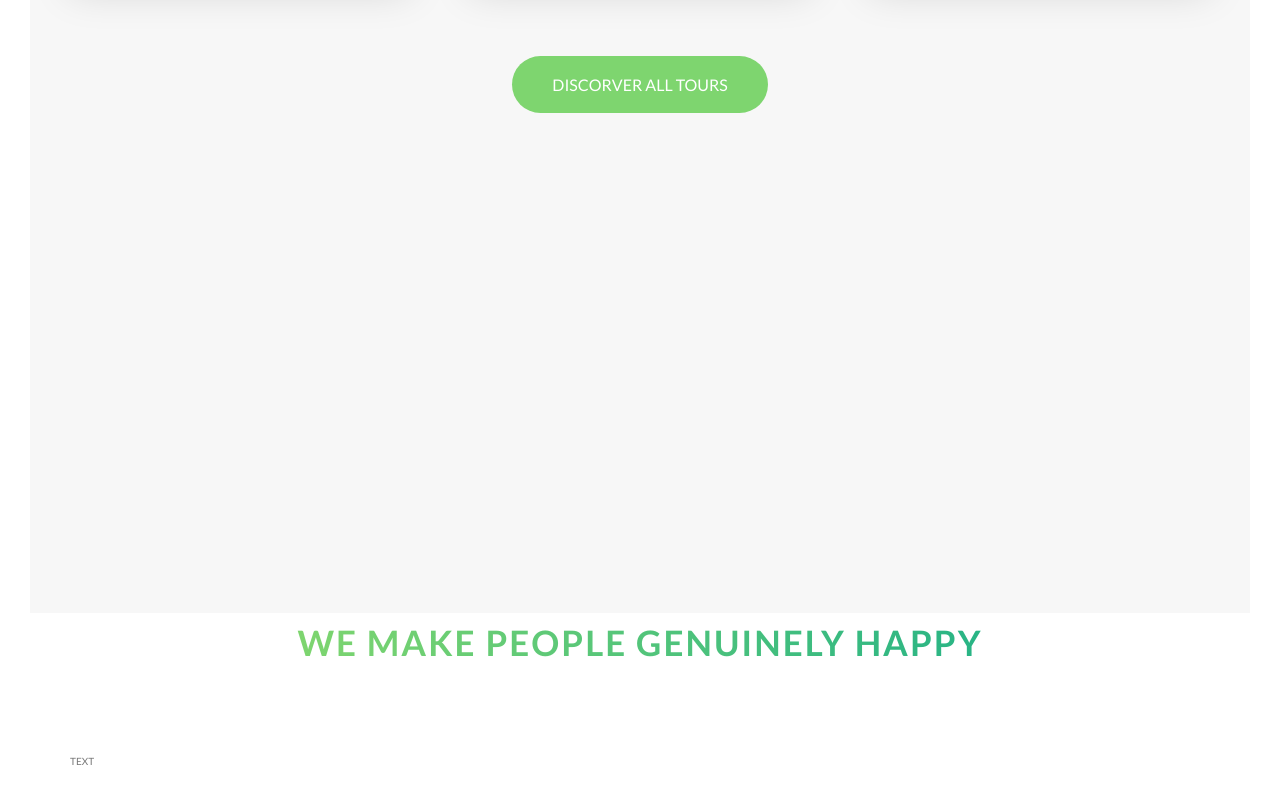
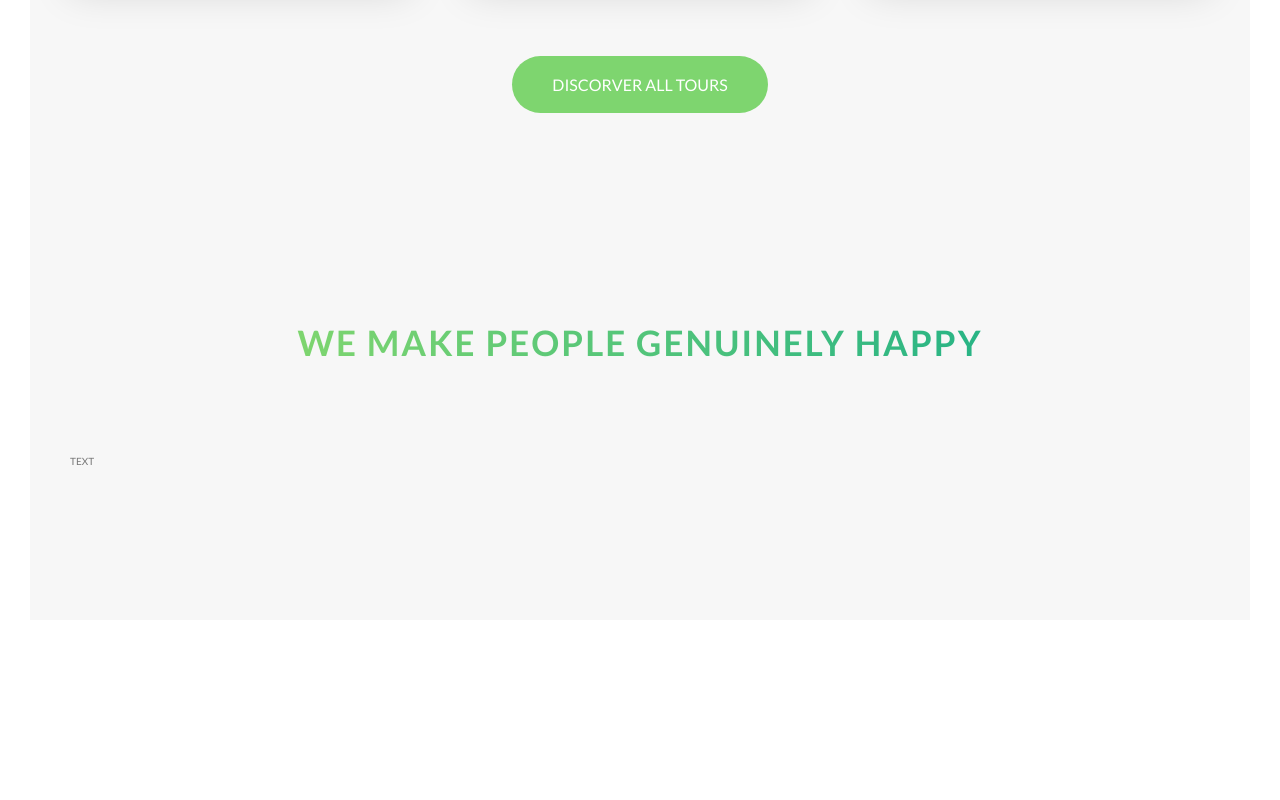
Before and after one commit to Stultz-e/natours, a website: page index.html in a window 1280 px wide. Shown: the part 2954-3754 px from the top of the page. After the commit the page ends 3604 px from the top, so only its background shows below. Drawn offline with Linux system fonts and the light colour scheme.

Commit message:
sakle blu

```diff
--- a/sass/main.scss
+++ b/sass/main.scss
@@ -12,6 +12,8 @@
 @import "components/composition";
 @import "components/feature-box";
 @import "components/card";
+@import "components/story";
+
 @import "layout/header";
 @import "layout/grid";
 
--- a/sass/pages/_home.scss
+++ b/sass/pages/_home.scss
@@ -24,7 +24,11 @@
 
 .section-tours {
 background-color: $color-grey-light-1;
-padding:25rem 0 50rem 0;
+padding:25rem 0 5rem 0;
 margin-top:-10rem;
+}
 
+.section-stories {
+  padding:15rem 0;
+  background-color: $color-grey-light-1;
 }
```
Also changed, not shown: css/style.css.
